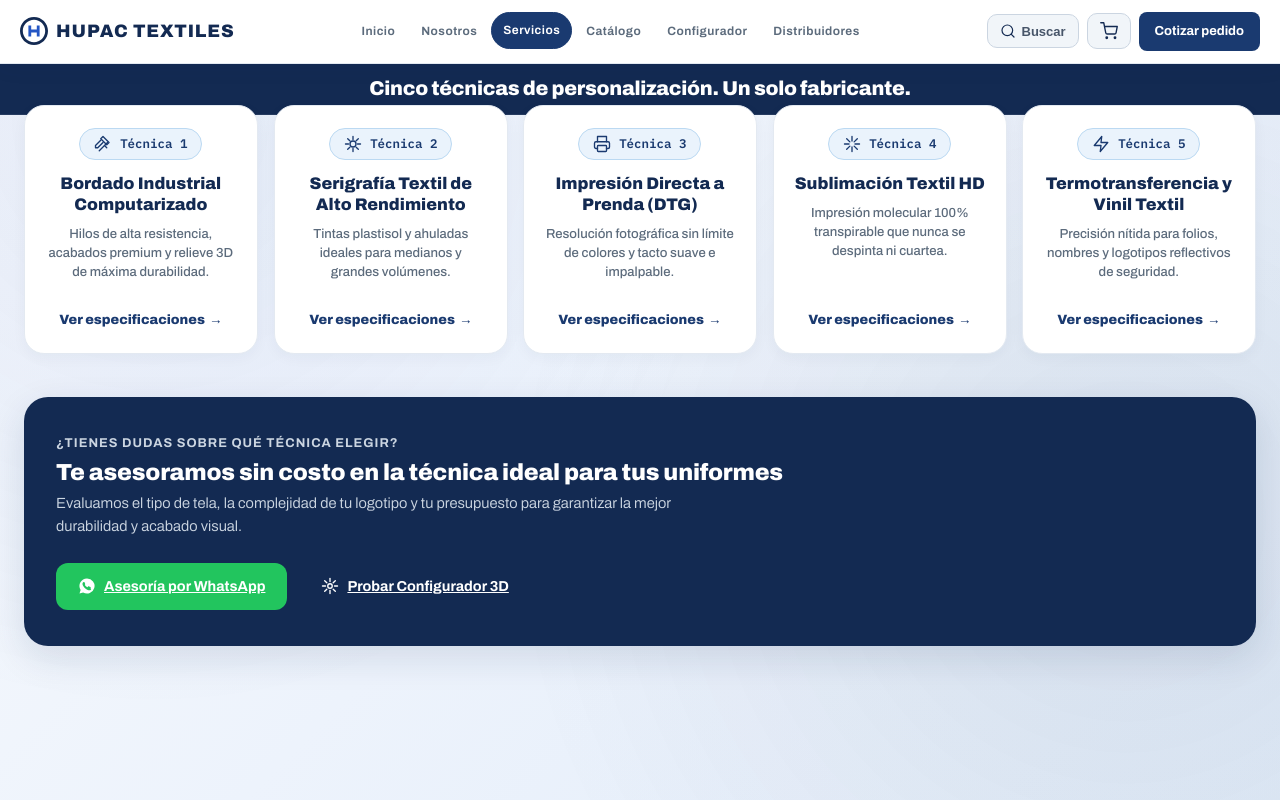
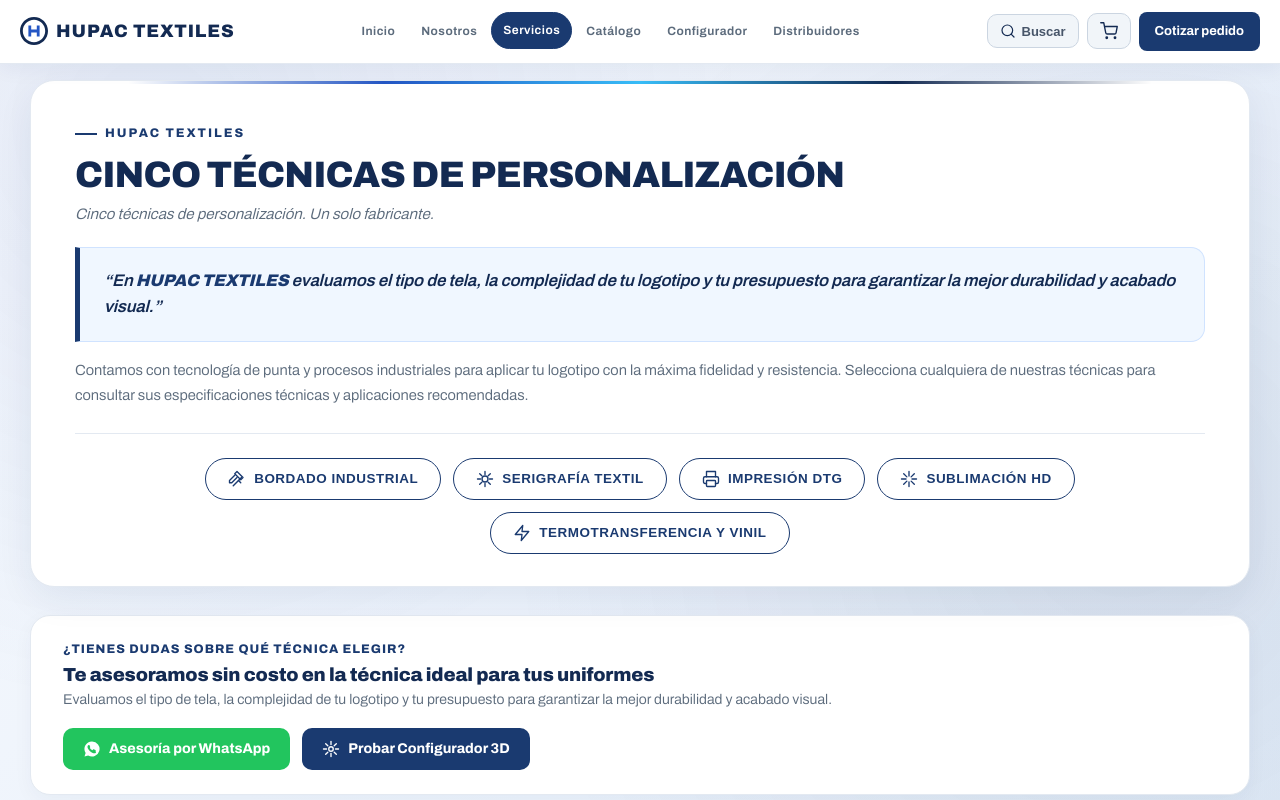
Before and after one commit to danieltrejomx/hupac-textiles-web, a Next.js app: page /servicios in a window 1280 px wide. Shown: the top 800 px of the page. Built offline with nearby package versions, Linux system fonts and the light colour scheme.

Commit message:
feat(servicios): adaptar diseno al estilo de tarjeta limpia con botones de capsula como en Nosotros

```diff
--- a/app/servicios/page.tsx
+++ b/app/servicios/page.tsx
@@ -3,8 +3,15 @@ import { useState } from 'react';
 import Link from 'next/link';
 import Navbar from '@/components/Navbar';
 import Footer from '@/components/Footer';
-import TypewriterTitle from '@/components/TypewriterTitle';
-import { IconBordado, IconSerigrafia, IconDTG, IconSublimacion, IconTransfer, IconWhatsApp, IconConfigurator } from '@/components/Icons';
+import {
+  IconBordado,
+  IconSerigrafia,
+  IconDTG,
+  IconSublimacion,
+  IconTransfer,
+  IconWhatsApp,
+  IconConfigurator
+} from '@/components/Icons';
 
 export default function ServiciosPage() {
   const [modalServicio, setModalServicio] = useState<any | null>(null);
@@ -13,6 +20,7 @@ export default function ServiciosPage() {
     {
       id: 'bordado',
       titulo: 'Bordado Industrial Computarizado',
+      buttonLabel: 'Bordado Industrial',
       iconComp: IconBordado,
       resumen: 'Hilos de alta resistencia, acabados premium y relieve 3D de máxima durabilidad.',
       destacado: 'Más de 2 millones de piezas bordadas',
@@ -28,6 +36,7 @@ export default function ServiciosPage() {
     {
       id: 'serigrafia',
       titulo: 'Serigrafía Textil de Alto Rendimiento',
+      buttonLabel: 'Serigrafía Textil',
       iconComp: IconSerigrafia,
       resumen: 'Tintas plastisol y ahuladas ideales para medianos y grandes volúmenes.',
       destacado: 'La técnica más eficiente para medianos y grandes volúmenes',
@@ -43,6 +52,7 @@ export default function ServiciosPage() {
     {
       id: 'dtg',
       titulo: 'Impresión Directa a Prenda (DTG)',
+      buttonLabel: 'Impresión DTG',
       iconComp: IconDTG,
       resumen: 'Resolución fotográfica sin límite de colores y tacto suave e impalpable.',
       destacado: 'Resolución fotográfica sin límite de colores',
@@ -58,6 +68,7 @@ export default function ServiciosPage() {
     {
       id: 'sublimacion',
       titulo: 'Sublimación Textil HD',
+      buttonLabel: 'Sublimación HD',
       iconComp: IconSublimacion,
       resumen: 'Impresión molecular 100% transpirable que nunca se despinta ni cuartea.',
       destacado: 'Impresión molecular 100% transpirable',
@@ -73,6 +84,7 @@ export default function ServiciosPage() {
     {
       id: 'transfer',
       titulo: 'Termotransferencia y Vinil Textil',
+      buttonLabel: 'Termotransferencia y Vinil',
       iconComp: IconTransfer,
       resumen: 'Precisión nítida para folios, nombres y logotipos reflectivos de seguridad.',
       destacado: 'Precisión nítida para números, nombres y logotipos reflectivos',
@@ -90,151 +102,230 @@ export default function ServiciosPage() {
   return (
     <>
       <Navbar />
-      <main style={{ backgroundColor: 'transparent', minHeight: '85vh', paddingBottom: '80px' }}>
-        {/* Header Compacto Centrado */}
-        <section style={{
-          background: 'var(--marino)',
-          color: '#ffffff',
-          padding: '14px 24px',
-          borderBottom: '1px solid rgba(255, 255, 255, 0.08)',
-          textAlign: 'center'
+      <main style={{ backgroundColor: 'transparent', minHeight: '85vh', position: 'relative' }}>
+        <div style={{
+          position: 'relative',
+          zIndex: 1,
+          maxWidth: '1260px',
+          margin: '0 auto',
+          padding: '16px 20px 48px 20px',
+          display: 'flex',
+          flexDirection: 'column',
+          alignItems: 'center'
         }}>
+
+          {/* ================= TARJETA PRINCIPAL: TÉCNICAS DE PERSONALIZACIÓN ================= */}
           <div style={{
-            maxWidth: '1320px',
-            margin: '0 auto',
-            display: 'flex',
+            backgroundColor: '#ffffff',
+            border: '1px solid var(--linea)',
+            borderRadius: '24px',
+            padding: '36px 44px 32px 44px',
+            width: '100%',
+            position: 'relative',
+            boxShadow: '0 12px 36px rgba(19, 42, 82, 0.07)'
+          }}>
+            {/* Línea superior con gradiente de luz institucional */}
+            <div style={{
+              position: 'absolute',
+              top: 0,
+              left: '8%',
+              right: '8%',
+              height: '3px',
+              background: 'linear-gradient(90deg, transparent, #2456C4, #38bdf8, #132A52, transparent)'
+            }} />
+
+            {/* Tag Superior */}
+            <div style={{
+              display: 'inline-flex',
               alignItems: 'center',
-            justifyContent: 'center',
-            textAlign: 'center'
+              gap: '8px',
+              color: 'var(--rey)',
+              fontSize: '0.78rem',
+              fontWeight: 800,
+              letterSpacing: '0.16em',
+              textTransform: 'uppercase',
+              marginBottom: '10px'
             }}>
+              <span style={{ width: '22px', height: '2px', backgroundColor: 'var(--rey)', display: 'inline-block' }} />
+              HUPAC TEXTILES
+            </div>
+
+            {/* Título Principal */}
             <h1 style={{
-              fontSize: '1.25rem',
+              fontSize: '2.3rem',
               fontWeight: 850,
-              margin: 0,
-              color: '#ffffff',
-              textAlign: 'center'
+              color: 'var(--marino)',
+              letterSpacing: '-0.02em',
+              margin: '0 0 6px 0',
+              lineHeight: 1.15
+            }}>
+              CINCO TÉCNICAS DE PERSONALIZACIÓN
+            </h1>
+
+            {/* Subtítulo */}
+            <p style={{
+              fontSize: '0.95rem',
+              fontStyle: 'italic',
+              color: 'var(--texto-2)',
+              margin: '0 0 20px 0'
             }}>
               Cinco técnicas de personalización. Un solo fabricante.
-            </h1>
-          </div>
-        </section>
+            </p>
 
-        {/* GRID DE LAS 5 TÉCNICAS (EN UNA SOLA LÍNEA) */}
-        <div style={{ maxWidth: '1280px', margin: '-10px auto 0 auto', padding: '0 24px' }}>
-
+            {/* Cita Destacada con Barra Azul Royal */}
             <div style={{
-            display: 'grid',
-            gridTemplateColumns: 'repeat(auto-fit, minmax(220px, 1fr))',
-            gap: '16px',
-            marginBottom: '36px'
+              backgroundColor: '#F0F7FF',
+              border: '1px solid #D0E3FF',
+              borderLeft: '5px solid var(--rey)',
+              borderRadius: '0 14px 14px 0',
+              padding: '20px 24px',
+              marginBottom: '16px'
             }}>
-            {serviciosDetalle.map((srv, idx) => {
-              const IconComponent = srv.iconComp;
-              return (
-                <div
-                  key={srv.id}
-                  className="interactive-card-box"
-                  onClick={() => setModalServicio(srv)}
-                  style={{ animationDelay: `${idx * 0.08}s` }}
-                >
-                  <div style={{ textAlign: 'center' }}>
-                    {/* Badge Centrado con Ícono + Técnica 1..5 */}
-                    <div style={{ display: 'flex', justifyContent: 'center', alignItems: 'center', marginBottom: '14px' }}>
-                      <span className="card-icon-badge" style={{
-                        fontSize: '0.78rem',
-                        fontFamily: 'var(--mono)',
-                        fontWeight: 800,
-                        color: 'var(--rey)',
-                        backgroundColor: 'var(--cielo)',
-                        border: '1px solid var(--cielo-2)',
-                        padding: '5px 14px',
-                        borderRadius: '20px',
-                        display: 'inline-flex',
-                        alignItems: 'center',
-                        gap: '8px'
+              <p style={{
+                fontSize: '1.05rem',
+                fontWeight: 600,
+                fontStyle: 'italic',
+                lineHeight: 1.6,
+                color: 'var(--marino)',
+                margin: 0,
+                letterSpacing: '-0.01em'
               }}>
-                        <IconComponent size={18} color="currentColor" />
-                        <span>Técnica {idx + 1}</span>
-                      </span>
-                    </div>
-
-                    {/* Título de la Técnica Centrado */}
-                    <h3 style={{
-                      fontSize: '1.05rem',
-                      fontWeight: 850,
-                      color: 'var(--marino)',
-                      margin: '0 0 8px 0',
-                      lineHeight: 1.25,
-                      textAlign: 'center'
-                    }}>
-                      {srv.titulo}
-                    </h3>
-
-                    {/* Resumen Centrado */}
-                    <p style={{ fontSize: '0.82rem', color: 'var(--texto-2)', margin: 0, lineHeight: 1.45, fontWeight: 500, textAlign: 'center' }}>
-                      {srv.resumen}
+                &ldquo;En <strong style={{ color: 'var(--rey)', fontWeight: 850 }}>HUPAC TEXTILES</strong> evaluamos el tipo de tela, la complejidad de tu logotipo y tu presupuesto para garantizar la mejor durabilidad y acabado visual.&rdquo;
               </p>
             </div>
 
-                  <div className="card-action-link" style={{
+            {/* Párrafo Descriptivo */}
+            <p style={{
+              fontSize: '0.92rem',
+              lineHeight: 1.65,
+              color: 'var(--texto-2)',
+              margin: '0 0 26px 0',
+              maxWidth: '100%'
+            }}>
+              Contamos con tecnología de punta y procesos industriales para aplicar tu logotipo con la máxima fidelidad y resistencia. Selecciona cualquiera de nuestras técnicas para consultar sus especificaciones técnicas y aplicaciones recomendadas.
+            </p>
+
+            {/* ================= FILA DE BOTONES DE CÁPSULA (LAS 5 TÉCNICAS) ================= */}
+            <div style={{
+              display: 'flex',
+              justifyContent: 'center',
+              alignItems: 'center',
+              gap: '12px',
+              borderTop: '1px solid var(--linea)',
+              paddingTop: '24px',
+              flexWrap: 'wrap'
+            }}>
+              {serviciosDetalle.map((srv) => {
+                const IconComponent = srv.iconComp;
+                return (
+                  <button
+                    key={srv.id}
+                    type="button"
+                    onClick={() => setModalServicio(srv)}
+                    style={{
+                      display: 'inline-flex',
+                      alignItems: 'center',
+                      gap: '8px',
+                      padding: '11px 22px',
+                      borderRadius: '100px',
+                      backgroundColor: '#ffffff',
+                      border: '1.5px solid var(--rey)',
+                      color: 'var(--rey)',
                       fontSize: '0.84rem',
-                    fontWeight: 850,
-                    color: 'var(--rey)',
-                    display: 'flex',
-                    alignItems: 'center',
-                    justifyContent: 'center',
-                    gap: '4px',
-                    textAlign: 'center',
-                    marginTop: '12px'
-                  }}>
-                    <span>Ver especificaciones</span>
-                    <span className="card-arrow-icon">→</span>
-                  </div>
-                </div>
+                      fontWeight: 800,
+                      letterSpacing: '0.04em',
+                      textTransform: 'uppercase',
+                      cursor: 'pointer',
+                      transition: 'all 0.2s ease',
+                      userSelect: 'none'
+                    }}
+                    onMouseEnter={(e) => {
+                      e.currentTarget.style.backgroundColor = 'var(--rey)';
+                      e.currentTarget.style.color = '#ffffff';
+                      e.currentTarget.style.boxShadow = '0 6px 18px rgba(26, 58, 112, 0.18)';
+                      e.currentTarget.style.transform = 'translateY(-2px)';
+                    }}
+                    onMouseLeave={(e) => {
+                      e.currentTarget.style.backgroundColor = '#ffffff';
+                      e.currentTarget.style.color = 'var(--rey)';
+                      e.currentTarget.style.boxShadow = 'none';
+                      e.currentTarget.style.transform = 'translateY(0)';
+                    }}
+                  >
+                    <IconComponent size={18} color="currentColor" />
+                    <span>{srv.buttonLabel || srv.titulo}</span>
+                  </button>
                 );
               })}
             </div>
+          </div>
 
-          {/* Banner de Asesoría */}
+          {/* ================= BANNER INFERIOR DE ACCIÓN ================= */}
           <div style={{
-            marginTop: '44px',
-            backgroundColor: 'var(--marino)',
-            color: '#ffffff',
-            borderRadius: '24px',
-            padding: '36px 32px',
+            marginTop: '28px',
+            width: '100%',
+            backgroundColor: '#ffffff',
+            border: '1px solid var(--linea)',
+            borderRadius: '20px',
+            padding: '24px 32px',
             display: 'flex',
+            justifyContent: 'space-between',
             alignItems: 'center',
-            justifyContent: 'space-between',
-            gap: '24px',
             flexWrap: 'wrap',
-            boxShadow: '0 12px 36px rgba(19, 42, 82, 0.12)'
+            gap: '16px',
+            boxShadow: '0 6px 20px rgba(19, 42, 82, 0.04)'
           }}>
             <div>
-              <span style={{ fontSize: '0.8rem', color: '#cbd5e1', fontWeight: 700, textTransform: 'uppercase', letterSpacing: '1px', display: 'block', marginBottom: '6px' }}>
+              <span style={{ fontSize: '0.78rem', color: 'var(--rey)', fontWeight: 800, textTransform: 'uppercase', letterSpacing: '0.08em', display: 'block', marginBottom: '4px' }}>
                 ¿Tienes dudas sobre qué técnica elegir?
               </span>
-              <h2 style={{ fontSize: '1.45rem', fontWeight: 850, margin: '0 0 6px 0', color: '#ffffff' }}>
+              <h2 style={{ color: 'var(--marino)', margin: '0 0 4px 0', fontSize: '1.18rem', fontWeight: 850 }}>
                 Te asesoramos sin costo en la técnica ideal para tus uniformes
               </h2>
-              <p style={{ fontSize: '0.92rem', color: '#cbd5e1', margin: 0, maxWidth: '640px' }}>
+              <p style={{ color: 'var(--texto-2)', margin: 0, fontSize: '0.88rem' }}>
                 Evaluamos el tipo de tela, la complejidad de tu logotipo y tu presupuesto para garantizar la mejor durabilidad y acabado visual.
               </p>
             </div>
+
             <div style={{ display: 'flex', gap: '12px', flexWrap: 'wrap' }}>
               <Link
                 href="https://wa.me/525516257933?text=Hola,%20quisiera%20asesoria%20sobre%20las%20tecnicas%20de%20personalizacion"
                 target="_blank"
-                className="btn-primary"
-                style={{ backgroundColor: '#22c55e', color: '#ffffff', padding: '12px 22px', fontSize: '0.9rem', borderRadius: '12px', fontWeight: 700, display: 'inline-flex', alignItems: 'center', gap: '8px' }}
+                className="btn"
+                style={{
+                  backgroundColor: '#22c55e',
+                  color: '#ffffff',
+                  fontWeight: 750,
+                  fontSize: '0.88rem',
+                  padding: '10px 20px',
+                  borderRadius: '10px',
+                  display: 'inline-flex',
+                  alignItems: 'center',
+                  gap: '8px',
+                  textDecoration: 'none'
+                }}
               >
-                <IconWhatsApp size={18} color="#ffffff" /> Asesoría por WhatsApp
+                <IconWhatsApp size={18} color="#ffffff" />
+                Asesoría por WhatsApp
               </Link>
               <Link
                 href="/configurador"
-                className="btn-outline"
-                style={{ borderColor: 'rgba(255, 255, 255, 0.3)', color: '#ffffff', padding: '12px 22px', fontSize: '0.9rem', borderRadius: '12px', fontWeight: 700, display: 'inline-flex', alignItems: 'center', gap: '8px' }}
+                className="btn"
+                style={{
+                  backgroundColor: 'var(--rey)',
+                  color: '#ffffff',
+                  fontWeight: 750,
+                  fontSize: '0.88rem',
+                  padding: '10px 20px',
+                  borderRadius: '10px',
+                  display: 'inline-flex',
+                  alignItems: 'center',
+                  gap: '8px',
+                  textDecoration: 'none'
+                }}
               >
-                <IconConfigurator size={18} color="#ffffff" /> Probar Configurador 3D
+                <IconConfigurator size={18} color="#ffffff" />
+                Probar Configurador 3D
               </Link>
             </div>
           </div>
```
Lines whose indentation alone changed are shown as unchanged.
